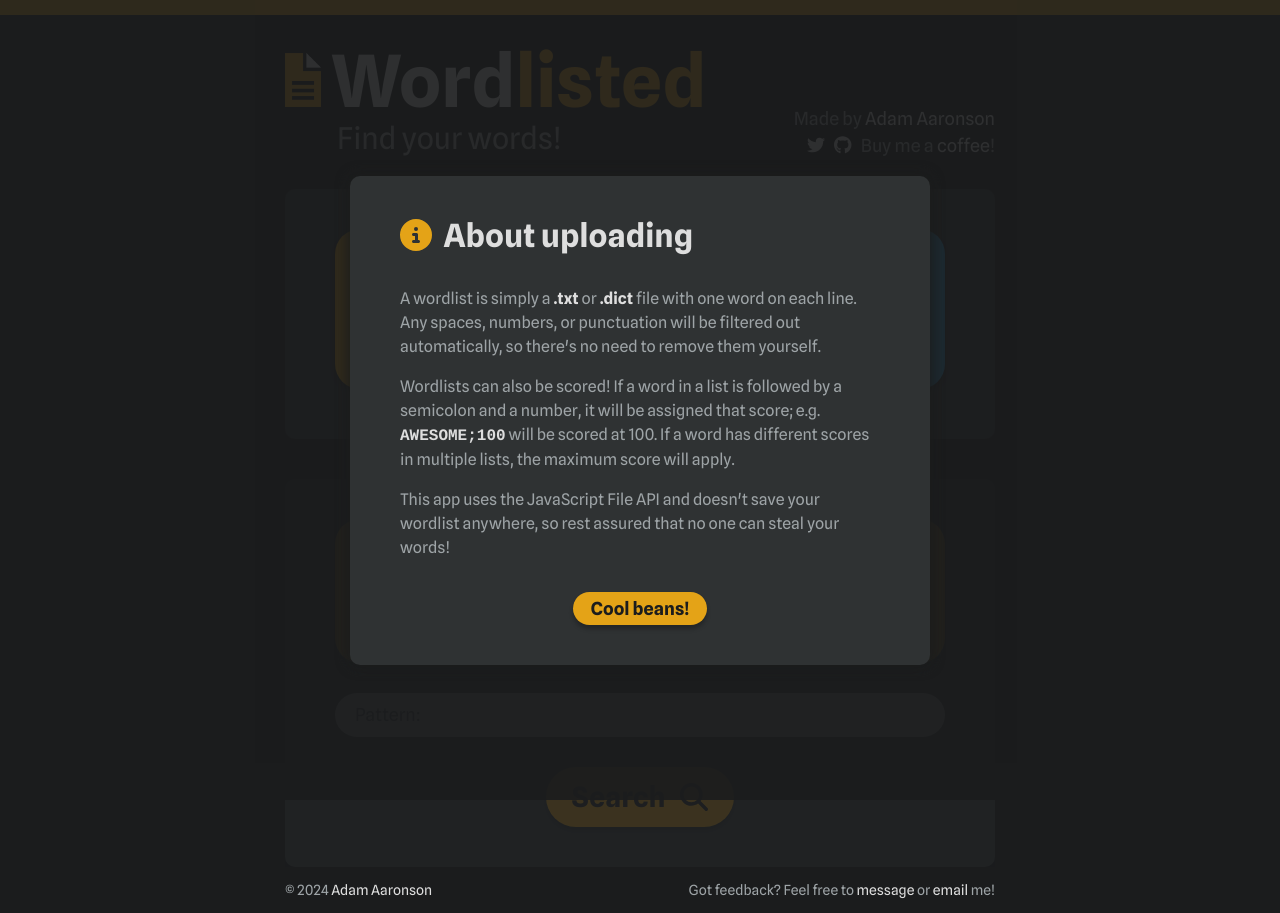
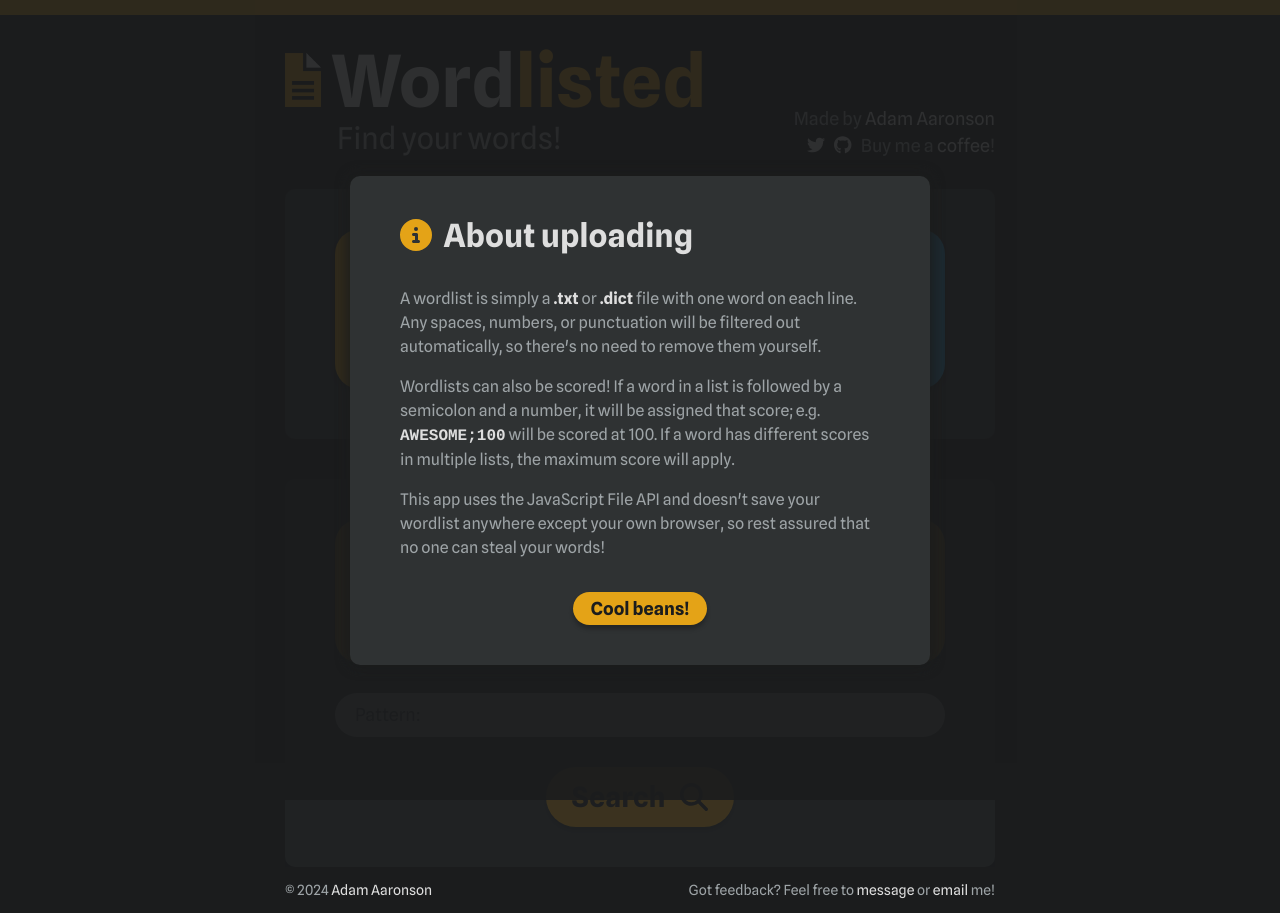
Before and after one commit to adamaaronson/wordlisted, a React (Create React App) app: page / in a window 1280 px wide. Both pictures are taken after a click on the button "About uploading". Built offline with nearby package versions, Linux system fonts and the light colour scheme.

Commit message:
Remove stray console.logs and add clarification in info modal

```diff
--- a/src/components/InfoModal.js
+++ b/src/components/InfoModal.js
@@ -39,8 +39,8 @@ export default class InfoModal extends Component {
             </p>
             <p>
               This app uses the JavaScript File API and doesn't save your
-              wordlist anywhere, so rest assured that no one can steal your
-              words!
+              wordlist anywhere except your own browser, so rest assured that no
+              one can steal your words!
             </p>
           </div>
           <button
--- a/src/components/SearchArea.js
+++ b/src/components/SearchArea.js
@@ -55,7 +55,6 @@ export default class SearchArea extends Component {
 
   async componentDidMount() {
     const wordlists = await db.wordlists.toArray();
-    console.log(wordlists);
     if (wordlists.length > 0) {
       this.setState({
         filenames: wordlists.map((wordlist) => wordlist.name),
@@ -66,7 +65,6 @@ export default class SearchArea extends Component {
         this.handleNewWordlist(wordlist.contents, wordlist.name, false, true);
       }
     }
-    console.log(this.state.filenames);
   }
 
   hasAnyInputs() {
```
